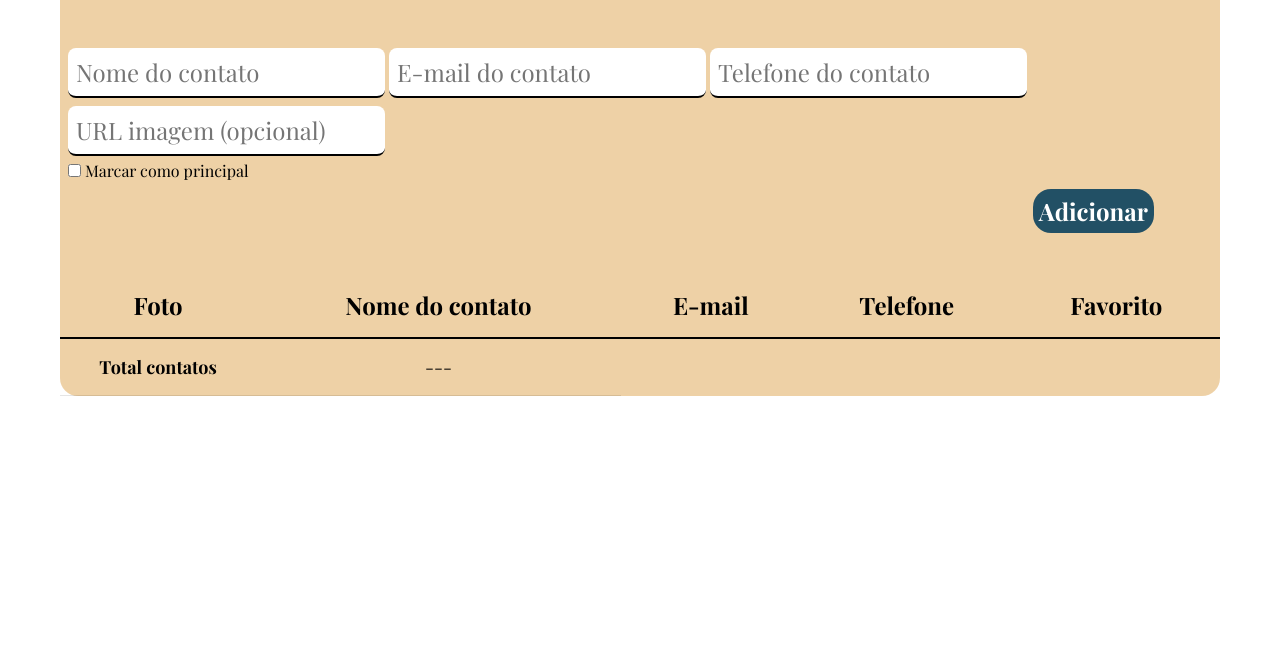
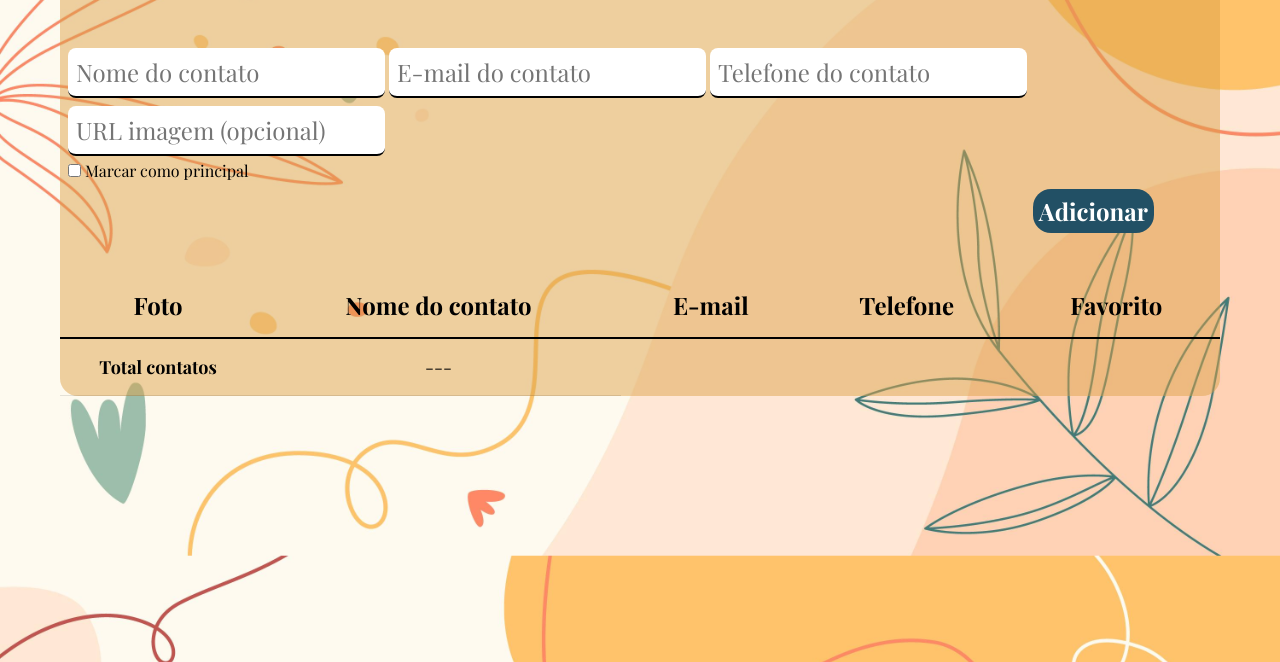
Before and after one commit to ErikaCZanin/ebac_listacontatos, a plain HTML site: page index.html in a window 1280 px wide. Shown: the part 138-800 px from the top of the page. Drawn offline with nearby package versions, Linux system fonts and the light colour scheme; a web font is replaced by a local one.

Commit message:
Add estilo

```diff
--- a/main.css
+++ b/main.css
@@ -6,8 +6,11 @@
 }
 
 body {
-    background-color: #FFFFFF;
+    background-color: hsl(0, 0%, 100%);
     padding-top: 50px;
+    background-image: url(./images/fundo.jpg);
+    background-size: cover;
+    background-position: center;
 }
 
 
```
Also changed, not shown: images/fundo.jpg (added).
